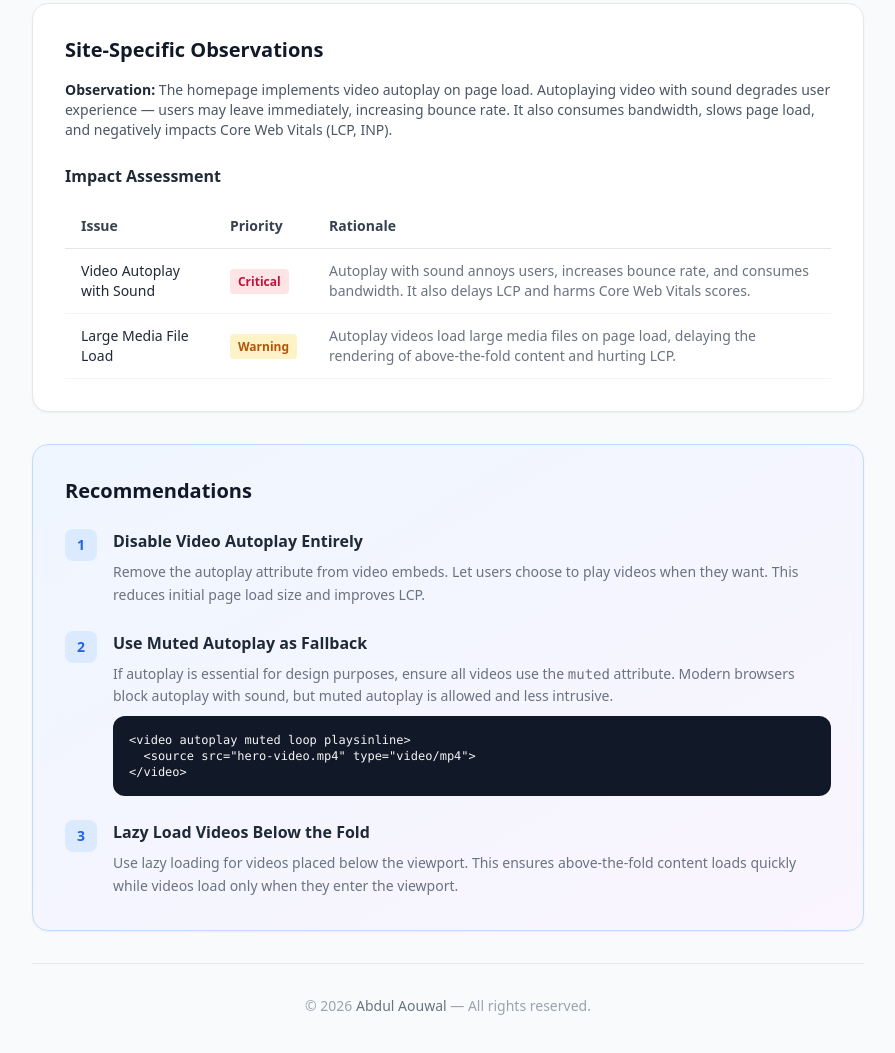
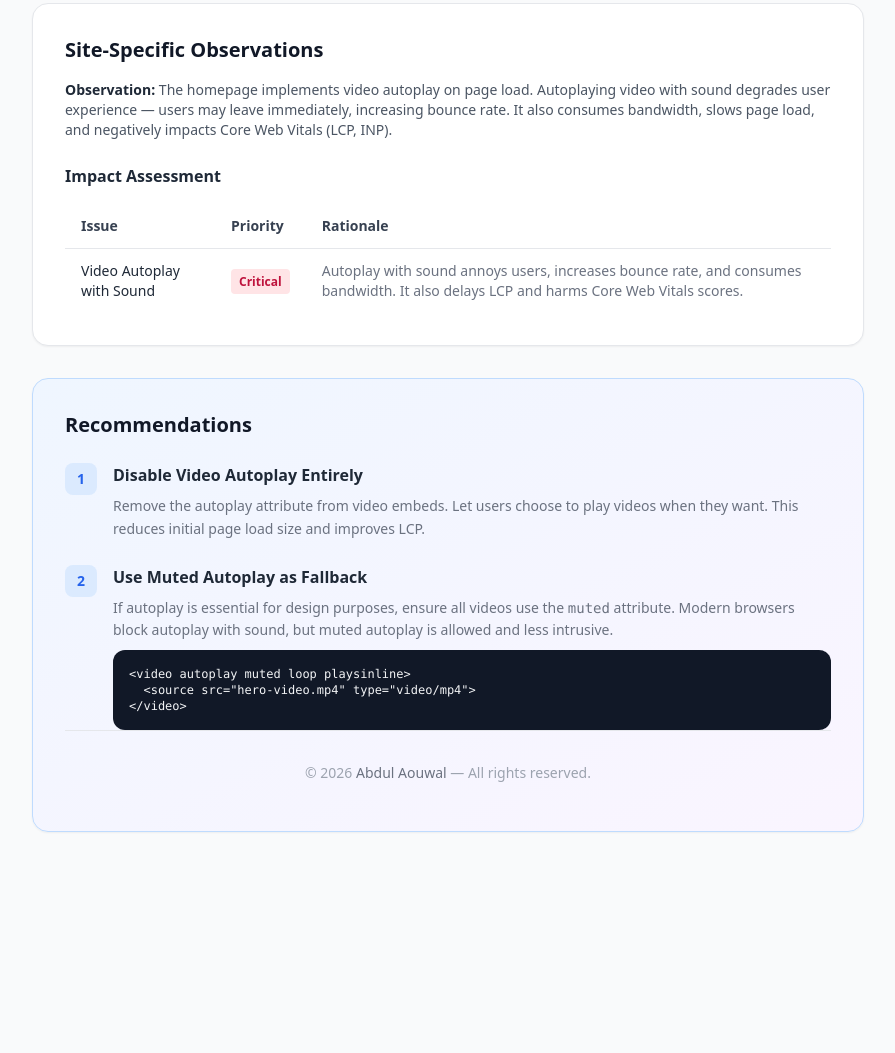
Before and after one commit to aouwalitshikkha/design-monk-repo, a plain HTML site: page report/video-autoplay.html in a window 1280 px wide. Shown: the part 255-1308 px from the top of the page, without its empty margins (192-1087 px from the left). After the commit the page ends 1167 px from the top, so only its background shows below. Drawn offline with nearby package versions, Linux system fonts and the light colour scheme.

Commit message:
Remove Large Media File Load row and Lazy Load recommendation from video-autoplay

```diff
--- a/report/video-autoplay.html
+++ b/report/video-autoplay.html
@@ -41,15 +41,10 @@
             </tr>
           </thead>
           <tbody>
-            <tr class="border-b border-gray-100">
+            <tr>
               <td class="py-3 px-4 font-medium text-gray-800">Video Autoplay with Sound</td>
               <td class="py-3 px-4"><span class="px-2 py-1 bg-rose-100 text-rose-700 text-xs font-bold rounded">Critical</span></td>
               <td class="py-3 px-4 text-gray-500">Autoplay with sound annoys users, increases bounce rate, and consumes bandwidth. It also delays LCP and harms Core Web Vitals scores.</td>
-            </tr>
-            <tr class="border-b border-gray-100">
-              <td class="py-3 px-4 font-medium text-gray-800">Large Media File Load</td>
-              <td class="py-3 px-4"><span class="px-2 py-1 bg-amber-100 text-amber-700 text-xs font-bold rounded">Warning</span></td>
-              <td class="py-3 px-4 text-gray-500">Autoplay videos load large media files on page load, delaying the rendering of above-the-fold content and hurting LCP.</td>
             </tr>
           </tbody>
         </table>
@@ -78,15 +73,6 @@
 &lt;/video&gt;</code></pre>
           </div>
         </div>
-
-        <div class="flex gap-4">
-          <span class="w-8 h-8 bg-blue-100 text-blue-600 rounded-lg flex items-center justify-center font-bold text-sm flex-shrink-0">3</span>
-          <div>
-            <h3 class="font-bold text-gray-800 mb-2">Lazy Load Videos Below the Fold</h3>
-            <p class="text-gray-500 text-sm leading-relaxed">Use lazy loading for videos placed below the viewport. This ensures above-the-fold content loads quickly while videos load only when they enter the viewport.</p>
-          </div>
-        </div>
-      </div>
     </div>
 
     <footer class="border-t border-gray-200 pt-8 pb-4 text-center text-sm text-gray-400">
```
